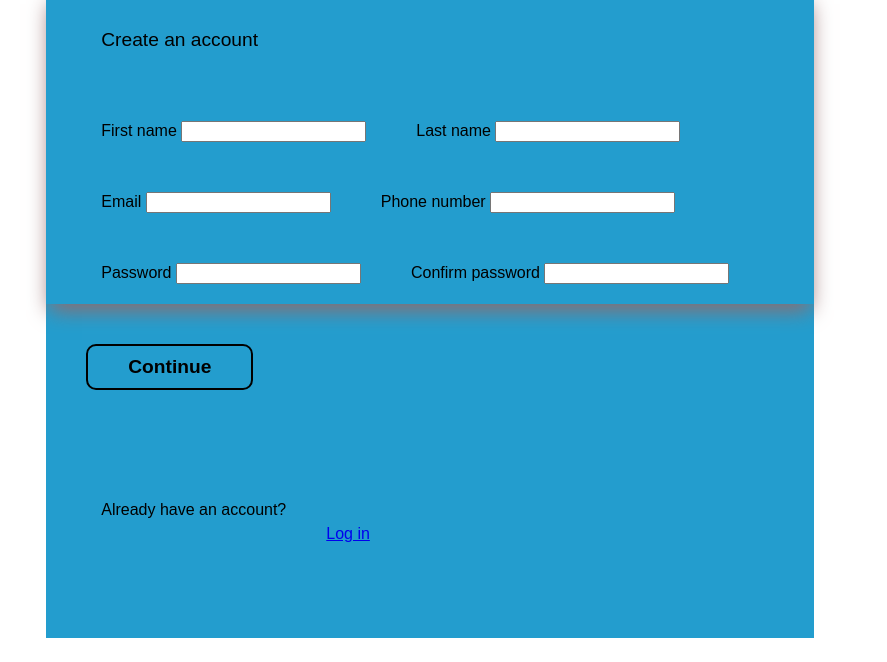
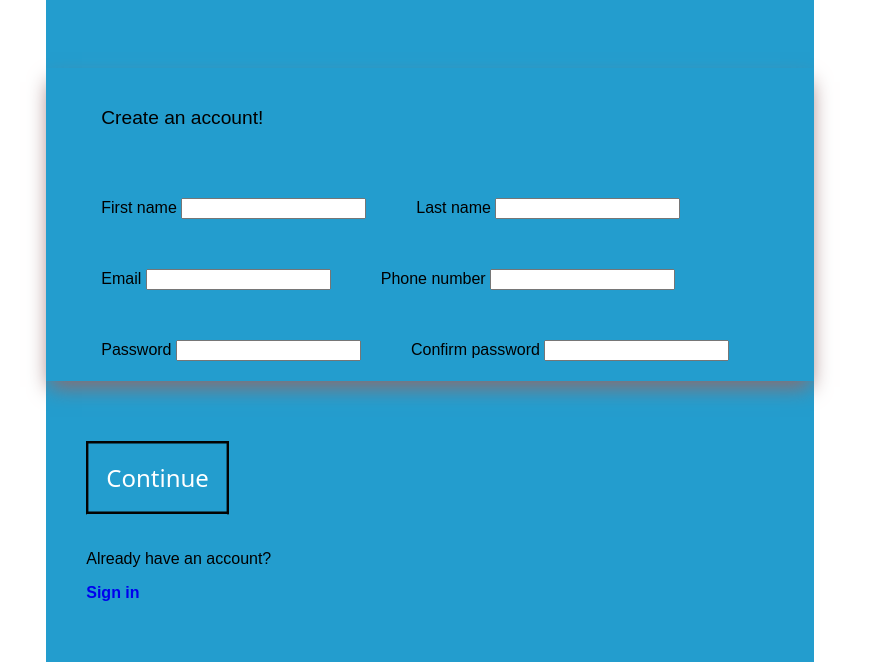
Before and after one commit to TankEngine-ish/Sign-Up-Form, a plain HTML site: page index.html in a window 1280 px wide. Shown: the part 206-868 px from the top of the page, without its empty margins (0-887 px from the left). Before the commit the page ends 844 px from the top, so only its background shows below. Drawn offline with Linux system fonts and the light colour scheme; a web font is replaced by a local one.

Commit message:
[feat] update readme

```diff
--- a/index.html
+++ b/index.html
@@ -33,7 +33,7 @@
 
         <form action="#">
             <div class="form left">
-                        <p class="form-title">Create an account</p>
+                <p class="form-title">Create an account!</p>
                 <div class="input">
                     <label for="first-name">First name</label>
                     <input type="text" name="first-name" id="first-name" required>
@@ -66,21 +66,13 @@
             </div>
             <div class="leftbutton"><button id="submit">Continue</button></div>
         </form>
-                <div class="log-in left"><p>Already have an account?</p><a href="logButton">Log in</a></div>
-            </div>
+        <div class="log-in left"><p>Already have an account?</p></div>
+            <a href="logButton">Sign in</a></div>
+
 
 </div>
 
 
 
-
-
-
-
-
-
-
-
-    <script src="main.js" defer></script>
 </body>
 </html>
--- a/scss/main.scss
+++ b/scss/main.scss
@@ -1,4 +1,5 @@
 @import url('https://fonts.googleapis.com/css2?family=Bahiana&family=Orbit&display=swap');
+@import url('https://fonts.googleapis.com/css2?family=Barlow&family=Orbit&display=swap');
 
 :root {
 --color-left: rgb(8, 8, 97);
@@ -68,8 +69,10 @@ svg {
 .dummy-text{
 font-weight: 600;
 width: 90%;
-    font-size: 1.9rem;
+font-size: 2.1rem;
 padding-left:55px;
+font-family: 'Barlow', sans-serif;
+padding-bottom:50px;
 }
 
 .form{
@@ -82,6 +85,7 @@ svg {
 padding-left:55px;
 }
 
+
 .form-title{
 width: 100%;
 font-size: 1.2rem;
@@ -89,22 +93,49 @@ svg {
 }
 
 .log-in {
-    display:flex;
-    padding:55px;
+margin-left:40px;
+padding-top:20px;
+
 }
 
 a:link {
-    padding:40px;
+
+margin-left:40px;
+padding-bottom:60px;
+font-weight: 400;
+text-decoration: none;
+font-weight: bolder;
 
 }
 
+button {
+--c:  rgb(3, 3, 2); /* the color*/
+box-shadow: 0 0 0 .1em inset var(--c);
+--_g: linear-gradient(var(--c) 0 0) no-repeat;
+background:
+    var(--_g) calc(var(--_p,0%) - 100%) 0%,
+    var(--_g) calc(200% - var(--_p,0%)) 0%,
+    var(--_g) calc(var(--_p,0%) - 100%) 100%,
+    var(--_g) calc(200% - var(--_p,0%)) 100%;
+background-size: 50.5% calc(var(--_p,0%)/2 + .5%);
+outline-offset: .1em;
+transition: background-size .4s, background-position 0s .4s;
+font-family: system-ui, sans-serif;
+font-size: 1.5rem;
+margin-left:40px;
+padding: 20px;
+border: none;
+margin-top:60px;
+color:white;
 
-button {
-background-color: rgba(173, 140, 140, 0);
-font-weight: 700;
-font-size: 1.2em;
-border: 2px solid;
-border-radius: 10px;
-padding: 10px 40px;
-margin: 40px;
 }
+button:hover {
+--_p: 100%;
+cursor:pointer;
+transition: background-position .4s, background-size 0s;
+}
+
+button:active {
+box-shadow: 0 0 9e9q inset #0009;
+color: #fff;
+}
```
Also changed, not shown: Images/Screenshot from 2023-10-30 23-26-17.png (added), dist/main.css, main.js (deleted), 2 other files. Lines whose indentation alone changed are shown as unchanged.
